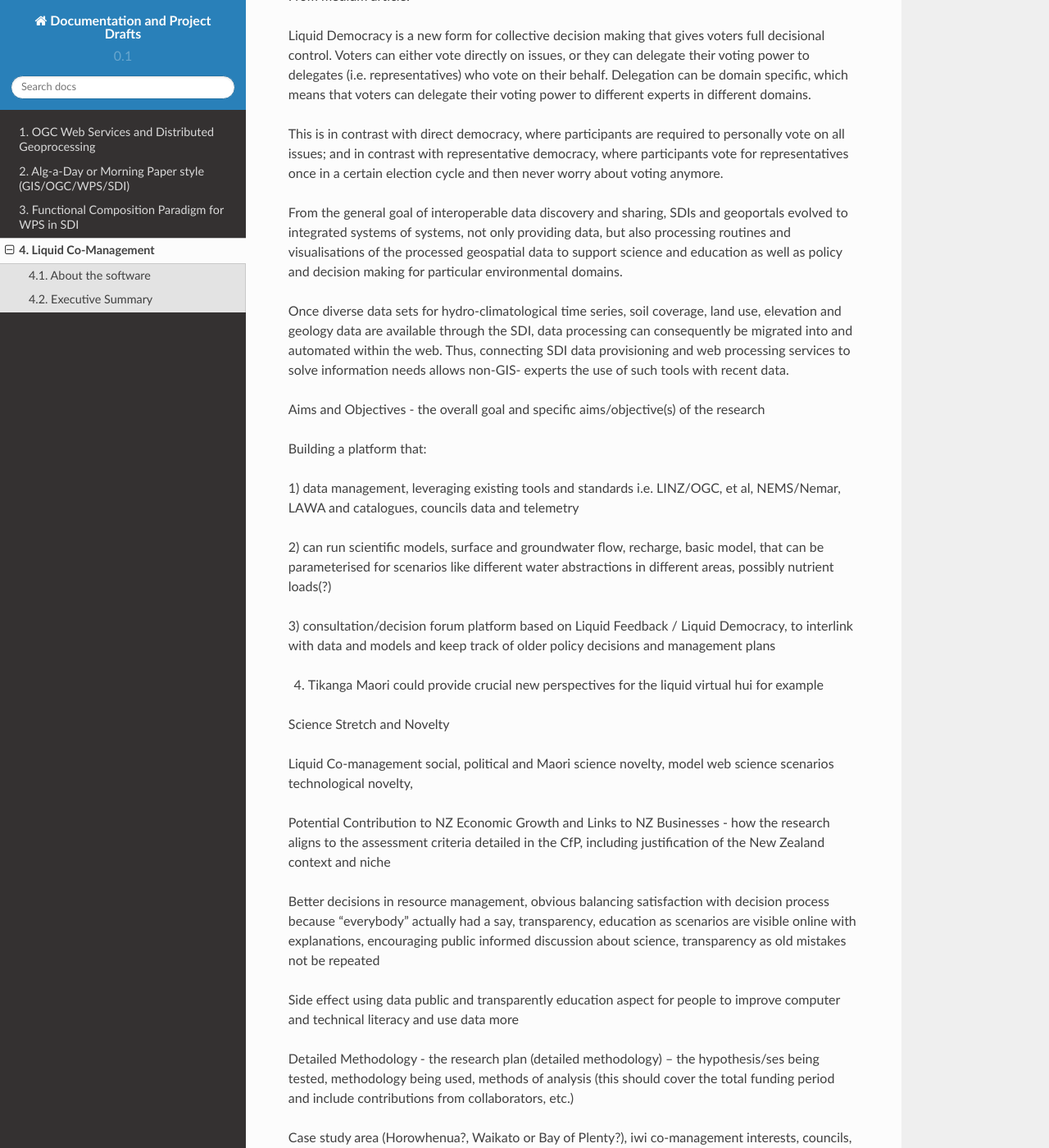
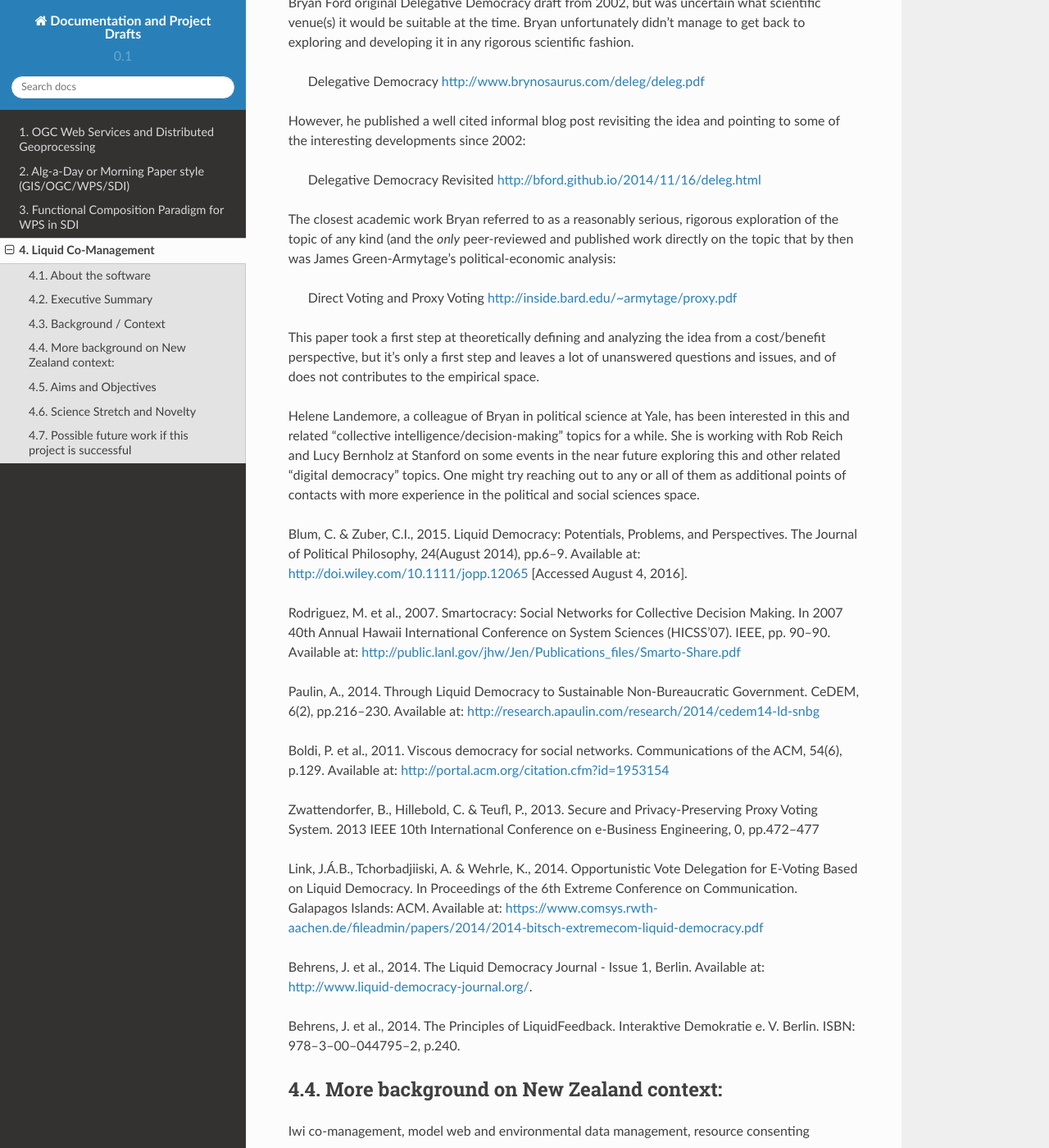
Before and after one commit to allixender/some-docs, a Sphinx documentation site: the page built from docs/liquid-comanagement.rst, in a window 1280 px wide and 1400 px high, scrolled down 1584 px. Shown: the whole window at 82% size. Built offline with Sphinx 7.4.7 and the Read the Docs theme 2.0.0, drawn with Linux system fonts in a browser that asks for light colours; some of the changed text lies outside the part shown.

Commit message:
citations and background on liquid democracy

```diff
--- a/docs/liquid-comanagement.rst
+++ b/docs/liquid-comanagement.rst
@@ -57,11 +57,64 @@
 co-management approach which allows a close link of the resource managers with the
 affected communities while having the current science at hand.
 
-Background / Context - provide context by detailing the state of knowledge in this field
+Background / Context
+--------------------
+
+*Context by detailing the state of knowledge in this field:*
+
+Bryan Ford original Delegative Democracy draft from 2002, but was uncertain what scientific venue(s) it would be suitable
+at the time. Bryan unfortunately didn't manage to get back to exploring and developing it in any rigorous scientific fashion.
+
+  Delegative Democracy
+  http://www.brynosaurus.com/deleg/deleg.pdf
+
+However, he published a well cited informal blog post revisiting the idea and pointing to some of the interesting
+developments since 2002:
+
+  Delegative Democracy Revisited
+  http://bford.github.io/2014/11/16/deleg.html
+
+The closest academic work Bryan referred to as a reasonably serious, rigorous exploration of the topic of any kind
+(and the *only* peer-reviewed and published work directly on the topic that by then was James Green-Armytage’s political-economic analysis:
+
+  Direct Voting and Proxy Voting
+  http://inside.bard.edu/~armytage/proxy.pdf
+
+This paper took a first step at theoretically defining and analyzing the idea from a cost/benefit perspective,
+but it’s only a first step and leaves a lot of unanswered questions and issues, and of does not contributes to the empirical space.
+
+Helene Landemore, a colleague of Bryan in political science at Yale, has been interested in this and related "collective intelligence/decision-making"
+topics for a while. She is working with Rob Reich and Lucy Bernholz at Stanford on some events in the near future exploring this and other related “digital democracy” topics.
+One might try reaching out to any or all of them as additional points of contacts with more experience in the political and social sciences space.
+
+Blum, C. & Zuber, C.I., 2015. Liquid Democracy: Potentials, Problems, and Perspectives.
+The Journal of Political Philosophy, 24(August 2014), pp.6–9. Available at: http://doi.wiley.com/10.1111/jopp.12065 [Accessed August 4, 2016].
+
+Rodriguez, M. et al., 2007. Smartocracy: Social Networks for Collective Decision Making.
+In 2007 40th Annual Hawaii International Conference on System Sciences (HICSS’07). IEEE, pp. 90–90. Available at: http://public.lanl.gov/jhw/Jen/Publications_files/Smarto-Share.pdf
+
+Paulin, A., 2014. Through Liquid Democracy to Sustainable Non-Bureaucratic Government.
+CeDEM, 6(2), pp.216–230. Available at: http://research.apaulin.com/research/2014/cedem14-ld-snbg
+
+Boldi, P. et al., 2011. Viscous democracy for social networks.
+Communications of the ACM, 54(6), p.129. Available at: http://portal.acm.org/citation.cfm?id=1953154
+
+Zwattendorfer, B., Hillebold, C. & Teufl, P., 2013. Secure and Privacy-Preserving Proxy Voting System.
+2013 IEEE 10th International Conference on e-Business Engineering, 0, pp.472–477
+
+Link, J.Á.B., Tchorbadjiiski, A. & Wehrle, K., 2014. Opportunistic Vote Delegation for E-Voting Based on Liquid Democracy.
+In Proceedings of the 6th Extreme Conference on Communication. Galapagos Islands: ACM. Available at: https://www.comsys.rwth-aachen.de/fileadmin/papers/2014/2014-bitsch-extremecom-liquid-democracy.pdf
+
+Behrens, J. et al., 2014. The Liquid Democracy Journal - Issue 1, Berlin. Available at: http://www.liquid-democracy-journal.org/.
+
+Behrens, J. et al., 2014. The Principles of LiquidFeedback. Interaktive Demokratie e. V. Berlin. ISBN: 978–3–00–044795–2, p.240.
+
+More background on New Zealand context:
+---------------------------------------
 
 Iwi co-management, model web and environmental data management, resource consenting
 
-From medium article:
+Medium article:
 
 Liquid Democracy is a new form for collective decision making that gives voters full
 decisional control. Voters can either vote directly on issues, or they can delegate their voting
@@ -84,7 +137,16 @@
 web processing services to solve information needs allows non-GIS- experts the use of such
 tools with recent data.
 
-Aims and Objectives - the overall goal and specific aims/objective(s) of the research
+Craglia, M. & Shanley, L., 2015. Data democracy - increased supply of geospatial information and expanded participatory processes in the production of data.
+International Journal of Digital Earth, 8(9), pp.679–693. Available at: http://www.tandfonline.com/doi/full/10.1080/17538947.2015.1008214 [Accessed September 9, 2016].
+
+http://www.tartu.ee/?lang_id=2&menu_id=13&page_id=25400
+
+
+Aims and Objectives
+-------------------
+
+The overall goal and specific aims/objective(s) of the research.
 
 Building a platform that:
 
@@ -102,6 +164,7 @@
 4) Tikanga Maori could provide crucial new perspectives for the liquid virtual hui for example
 
 Science Stretch and Novelty
+---------------------------
 
 Liquid Co-management social, political and Maori science novelty,
 model web science scenarios technological novelty,
@@ -133,6 +196,7 @@
 regiment of the desired interaction patterns)
 
 Possible future work if this project is successful
+--------------------------------------------------
 
 MfE / MBIE endorsement as govt online service, linking councils, iwi, consultancies, data
 providers, science providers and decision makers, bringing them on one table, virtual real
```
Also changed, not shown: docs/gulpfile.js (added, +31 -0 lines), docs/package.json (added, +25 -0 lines), 1 other file.
